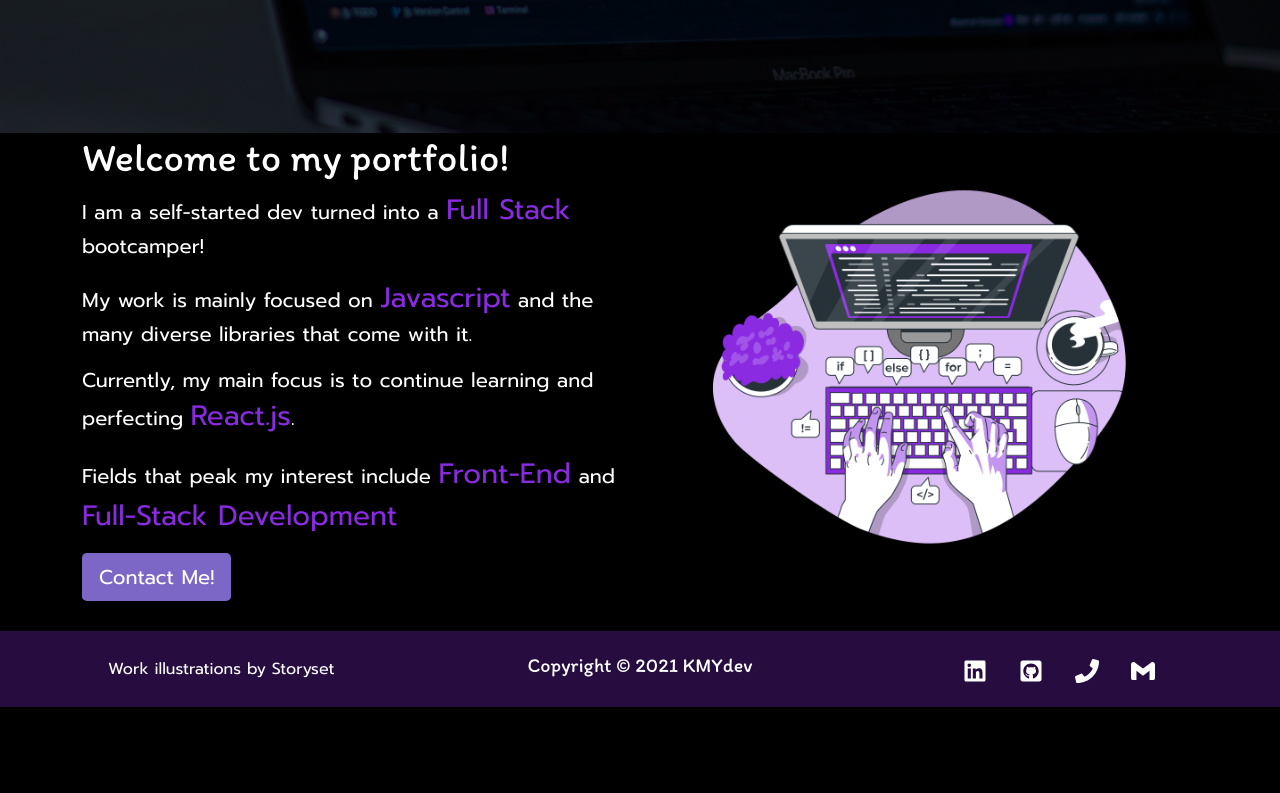
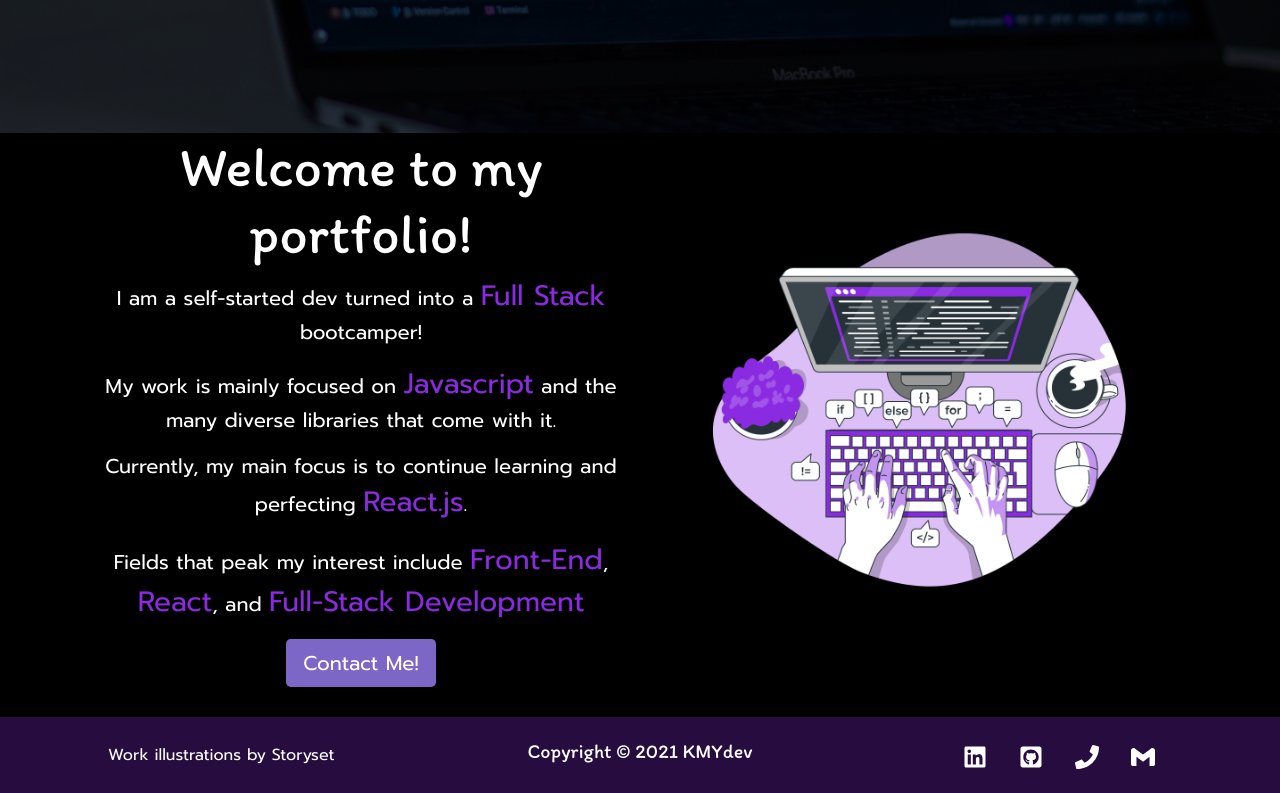
Before and after one commit to Youngin9210/kmydev-react-portfolio, a React (Create React App) app: page /home in a window 1280 px wide. Shown: the part 673-1466 px from the top of the page. Before the commit the page ends 1380 px from the top, so only its background shows below. Built offline with nearby package versions, Linux system fonts and the light colour scheme.

Commit message:
restructured content

```diff
--- a/src/pages/Home/Intro.js
+++ b/src/pages/Home/Intro.js
@@ -8,7 +8,7 @@ export default function Intro() {
 		<>
 			<Container
 				id="intro"
-				className="d-flex flex-column-reverse flex-lg-row justify-content-between align-items-center"
+				className="d-flex flex-column-reverse flex-lg-row justify-content-between align-items-center text-center mb-3"
 			>
 				<IntroContent />
 				<IntroImage />
--- a/src/pages/Home/IntroContent.js
+++ b/src/pages/Home/IntroContent.js
@@ -1,10 +1,11 @@
 import React from 'react';
 import { Col } from 'react-bootstrap';
+import { Link } from 'react-router-dom';
 
 export default function IntroContent() {
 	return (
 		<Col md={8} lg={6}>
-			<h1>Welcome to my portfolio!</h1>
+			<h1 className="display-4">Welcome to my portfolio!</h1>
 			<p className="lead">
 				I am a self-started dev turned into a{' '}
 				<span className="purple">Full Stack</span> bootcamper!
@@ -19,16 +20,13 @@ export default function IntroContent() {
 			</p>
 			<p className="lead">
 				Fields that peak my interest include{' '}
-				<span className="purple">Front-End</span> and{' '}
+				<span className="purple">Front-End</span>,{' '}
+				<span className="purple">React</span>, and{' '}
 				<span className="purple">Full-Stack Development</span>
 			</p>
-			<button
-				className="btn btn-lg"
-				data-bs-toggle="modal"
-				data-bs-target="#contactModal"
-			>
+			<Link className="btn btn-lg contactBtn" to="/about#contact">
 				Contact Me!
-			</button>
+			</Link>
 		</Col>
 	);
 }
--- a/src/pages/Home/assets/style/index.css
+++ b/src/pages/Home/assets/style/index.css
@@ -35,12 +35,12 @@
   top: 15%;
 }
 
-#intro button {
+#intro .contactBtn {
   background: #7d67c6;
   color: white;
 }
 
-#intro button:hover {
+#intro .contactBtn:hover {
   background: #45396d;
 }
 
--- a/src/pages/Home/assets/style/index.scss
+++ b/src/pages/Home/assets/style/index.scss
@@ -36,11 +36,11 @@
 }
 
 #intro {
-	button {
+	.contactBtn {
 		background: #7d67c6;
 		color: white;
 	}
-	button:hover {
+	.contactBtn:hover {
 		background: #45396d;
 	}
 	.intro-img {
```
Also changed, not shown: 1 other file (tests, documents, lock files or other folders).
